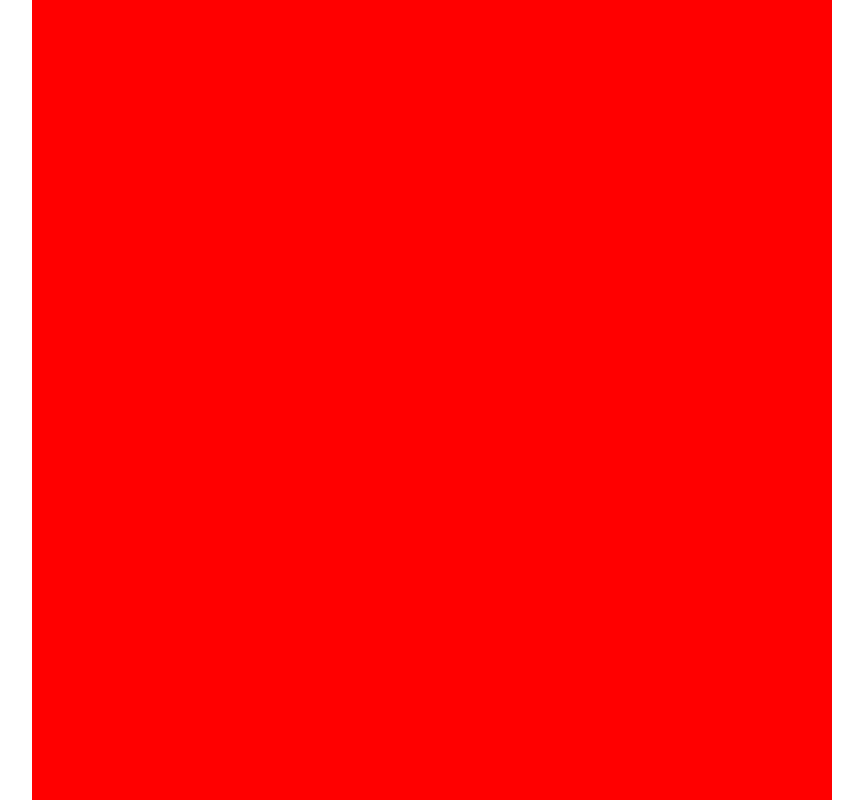
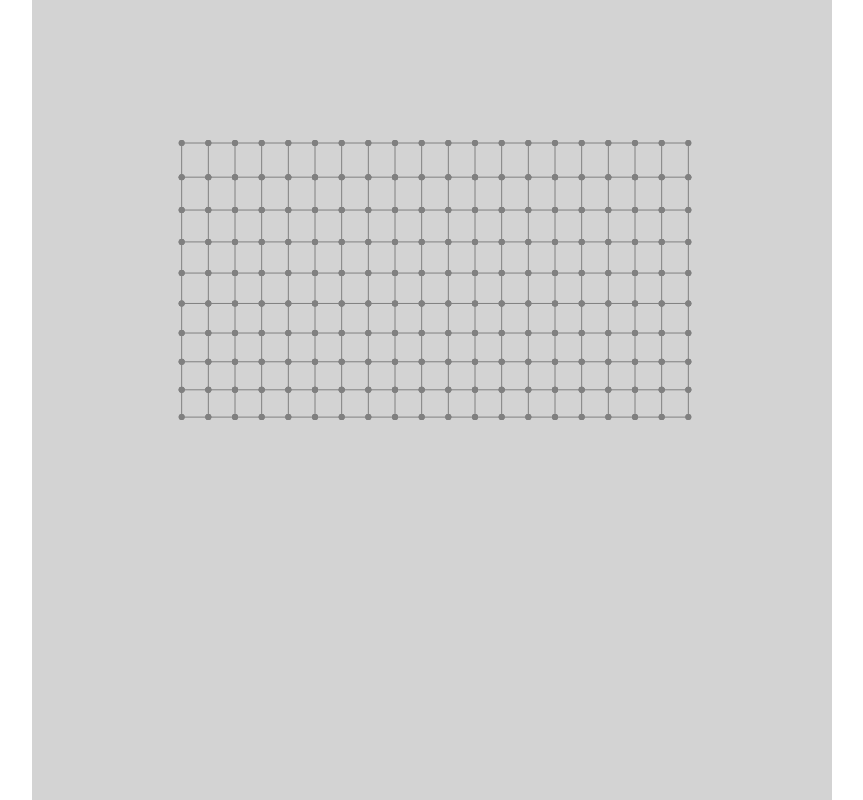
Before and after one commit to sergiumicu/2DCloth, a plain HTML site: page index.html in a window 1280 px wide. Shown: the whole page, without its empty margins (208-1071 px from the left). Drawn offline with Linux system fonts and the light colour scheme.

Commit message:
canvas setup

```diff
--- /dev/null
+++ b/Cloth.js
@@ -0,0 +1,44 @@
+const dotSize = 3;
+
+class Cloth{
+    constructor(width, height, canvasSize){
+        this.width = width;
+        this.height = height;
+        this.size = Math.max(width, height);
+        this.points = [];
+        this.lines = [];
+
+        var dx = dotSize + (canvasSize - canvasSize / this.size / 1.5 * (width - 1)) / 2;
+        var dy = dotSize + (canvasSize - canvasSize / this.size / 1.5 * (height - 1)) / 2 * 0.5;
+
+        for(var i = 0; i < width; i++){ //make points
+            var temp = [];
+            for(var j = 0; j < height; j++){
+                var x = dx + i * canvasSize / this.size / 1.5;
+                var y = dy + j * canvasSize / this.size / 1.5;
+                temp.push(new Point(x, y));
+            }
+            this.points.push(temp);
+        }
+
+        for(var i = 0; i < this.width; i++) //make lines
+            for(var j = 0; j < this.height; j++){
+                if((i + j) % 2)
+                    continue;
+                if(i + 1 < this.width)
+                    this.lines.push(new Line(i, j, i+1, j, this.points));
+                if(i - 1 >= 0)
+                    this.lines.push(new Line(i, j, i-1, j, this.points));
+                if(j + 1 < this.height)
+                    this.lines.push(new Line(i, j, i, j+1, this.points));
+                if(j - 1 >= 0)
+                    this.lines.push(new Line(i, j, i, j-1, this.points));
+            }
+    }
+
+    draw(ctx, color){
+        this.lines.forEach((l)=>{//draw lines
+            l.drawWithPoints(ctx, color, color, this.points);
+        });
+    }
+}
--- /dev/null
+++ b/Essentials.js
@@ -0,0 +1,71 @@
+const dampeningCoef = 0.0005;
+
+class Point{
+    constructor(x = 0, y = 0, m = 1){
+        this.x = x;
+        this.y = y;
+        this.m = m;
+        this.vx = 0;
+        this.vy = 0;
+        this.ax = 0;
+        this.ay = 0;
+    }
+    draw(ctx, color){
+        var tempF = ctx.fillStyle;
+        ctx.fillStyle = color;
+
+        ctx.beginPath();
+        ctx.arc(this.x, this.y, dotSize, 0, 2 * Math.PI);
+        ctx.fill();
+
+        ctx.fillStyle = tempF;
+    }
+    addAcceleration(ax, ay){
+        this.ax += ax;
+        this.ay += ay;
+    }
+    applyForce(fx, fy, dt){
+        this.ax += 0.00001 * fx/this.m - Math.sign(this.vx) * dampeningCoef * this.vx ** 2 * dt * this.m;
+        this.ay += 0.00001 * fy/this.m - Math.sign(this.vy) * dampeningCoef * this.vy ** 2 * dt * this.m;
+
+        this.vx += this.ax * dt;
+        this.vy += this.ay * dt;
+
+        this.x += this.vx * dt;
+        this.y += this.vy * dt;
+
+        this.ax = 0;
+        this.ay = 0;
+    }
+}
+
+class Line{
+    constructor(x1, y1, x2, y2, pointVector){
+        this.x1 = x1;
+        this.x2 = x2;
+        this.y1 = y1;
+        this.y2 = y2;
+
+        this.originalLength = this.getLength(pointVector);
+    }
+    getLength(pointVector){
+        return Math.sqrt((pointVector[this.x1][this.y1].x - pointVector[this.x2][this.y2].x) ** 2 +
+                         (pointVector[this.x1][this.y1].y - pointVector[this.x2][this.y2].y) ** 2);
+    }
+    draw(ctx, color, pointVector){
+        var tempS = ctx.strokeStyle;
+        ctx.strokeStyle = color;
+
+        ctx.beginPath();
+        ctx.moveTo(pointVector[this.x1][this.y1].x, pointVector[this.x1][this.y1].y);
+        ctx.lineTo(pointVector[this.x2][this.y2].x, pointVector[this.x2][this.y2].y);
+        ctx.stroke();
+
+        ctx.strokeStyle = tempS;
+    }
+    drawWithPoints(ctx, pcolor, lcolor, pointVector){
+        this.draw(ctx, lcolor, pointVector);
+        pointVector[this.x1][this.y1].draw(ctx, pcolor);
+        pointVector[this.x2][this.y2].draw(ctx, pcolor);
+    }
+}
--- a/index.css
+++ b/index.css
@@ -10,7 +10,7 @@ body{
 }
 
 #canv{
-    background: red;
+    background: lightgray;
     width: 100vmin;
     height: 100vmin;
 }
--- a/index.html
+++ b/index.html
@@ -9,6 +9,8 @@
 </head>
 <body onload="handleResize()" onresize="handleResize()">
     <canvas id="canv"></canvas>
+    <script src="Essentials.js"></script>
+    <script src="Cloth.js"></script>
     <script src="main.js"></script>
 </body>
 </html>
--- a/main.js
+++ b/main.js
@@ -1,6 +1,50 @@
+var size = 0;
+var lastUpdate = 0;
+var c;
+var sW, sH;
+
+const k = .00006;//elastic consant
+const gravAcc = {"x": 0, "y": 9.81};
+
 function handleResize(){
     var canv = document.getElementById("canv");
-    var mn = Math.min(window.innerWidth, window.innerHeight);
-    canv.width = mn;
-    canv.height = mn;
+    sW = window.innerWidth;
+    sH = window.innerHeight;
+    var size = Math.min(sW, sH);
+    canv.width = size;
+    canv.height = size;
+
+    var ctx = canv.getContext("2d");
+    c = new Cloth(20, 10, size);
+
+    lastUpdate = (new Date()).getTime();
+    a = setInterval(()=>{update(ctx)}, 10);
 }
+
+function update(ctx){
+    var now = (new Date()).getTime();
+    var dt = now - lastUpdate;
+
+    ctx.clearRect(0, 0, sW, sH);
+    c.draw(ctx, "grey");
+
+    for(var i = 0; i < c.width; i++) //apply gravity
+        for(var j = 1; j < c.height; j++){
+            var m1 = c.points[i][j].m;
+            c.points[i][j].applyForce(gravAcc.x *m1, gravAcc.y *m1, dt);
+    }
+
+    c.lines.forEach(l => { //apply elastic forces
+        var dl = l.getLength(c.points) - l.originalLength;
+
+        var dx = c.points[l.x1][l.y1].x - c.points[l.x2][l.y2].x;
+        var dy = c.points[l.x1][l.y1].y - c.points[l.x2][l.y2].y;
+
+        var theta = Math.atan2(dx, dy);
+
+        c.points[l.x2][l.y2].addAcceleration(k * dl * Math.sin(theta), k * dl * Math.cos(theta));
+        c.points[l.x1][l.y1].addAcceleration( - k * dl * Math.sin(theta), - k * dl * Math.cos(theta));
+    });
+
+    lastUpdate = now;
+}
```
